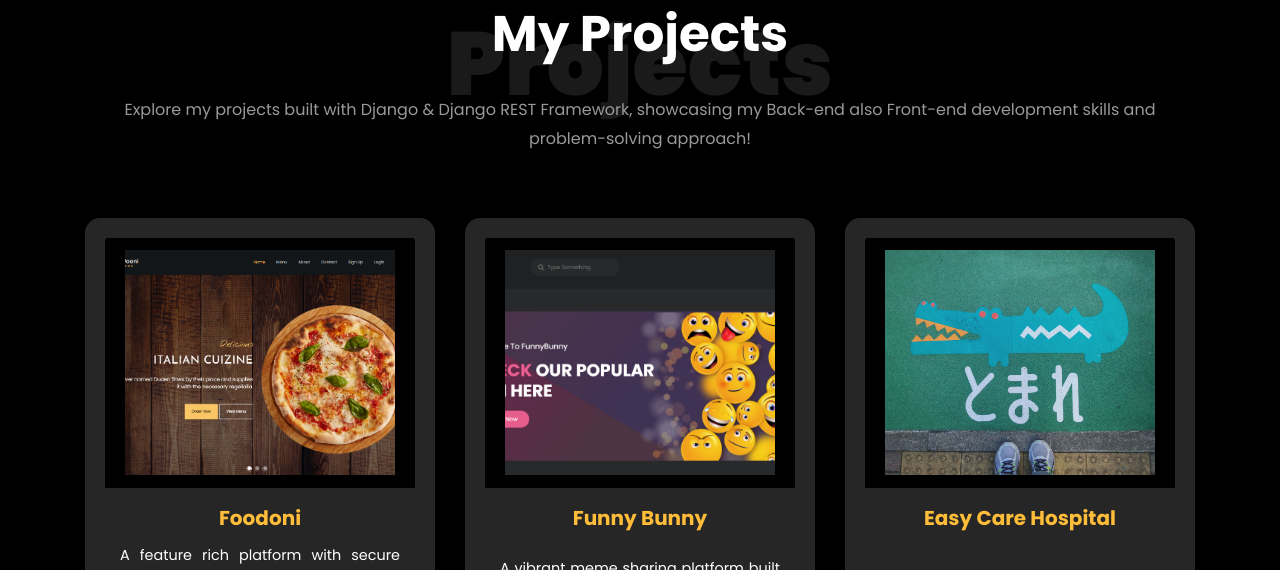
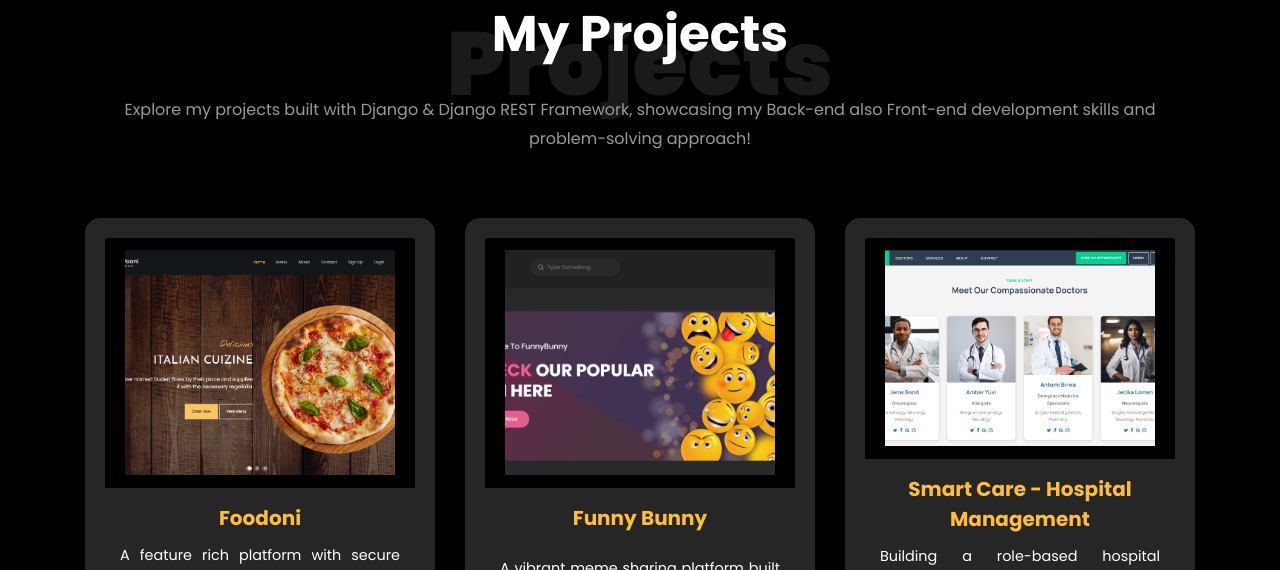
Before and after one commit to saiful-islam-auny/My-Portfolio, a Django app: page / in a window 1280 px wide. Shown: the part 5930-6500 px from the top of the page. Run offline with Django 5.2, Linux system fonts and the light colour scheme; some libraries are stand-ins or nearby versions; some web fonts are replaced.

Commit message:
links are updated

```diff
--- a/templates/index.html
+++ b/templates/index.html
@@ -666,7 +666,7 @@
             <div class="card-header">
               <img src="{% static 'images/funnybunny.png' %}" alt="Project 2" class="project-image" />
               <div class="overlay">
-                <a href="https://funny-bunny-ae8g.onrender.com" target="_blank" class="btn btn-primary">Live Demo</a>
+                <a href="https://funny-bunny-oh05.onrender.com" target="_blank" class="btn btn-primary">Live Demo</a>
                 <a href="https://github.com/saiful-islam-auny/Funny-Bunny" target="_blank"
                   class="btn btn-secondary">GitHub Code</a>
               </div>
@@ -695,19 +695,21 @@
         <div class="col-md-4 mb-4">
           <div class="project-card">
             <div class="card-header">
-              <img src="images/project-1.jpg" alt="Project 3" class="project-image" />
+              <img src="images/hospital.jpg" alt="Project 3" class="project-image" />
               <div class="overlay">
-                <a href="https://livedemo-link.com" target="_blank" class="btn btn-primary">Live Demo</a>
-                <a href="https://github.com/repository-link" target="_blank" class="btn btn-secondary">GitHub Code</a>
+                <a href="https://smartcareweb.netlify.app/" target="_blank" class="btn btn-primary">Live Demo</a>
+                <a href="https://github.com/saiful-islam-auny/smart-care-backend" target="_blank" class="btn btn-secondary">GitHub Code</a>
               </div>
             </div>
             <div class="card-body">
-              <h3 class="project-title" style="color: #ffbd39">Easy Care Hospital</h3>
+              <h3 class="project-title" style="color: #ffbd39">Smart Care - Hospital Management</h3>
               <p class="project-description" style="color: white">
-                This Project is Currently on Working ...
+                Building a role-based hospital management system using Django and DRF. Core features like secure authentication, staff/patient management, and appointment modules are already deployed and functional. Currently expanding features and refining the system for full release.
               </p>
               <p class="project-tech">
               <div class="project-tech">
+                <span class="tech-box">Python</span>
+                <span class="tech-box">Django REST framework</span>
                 <span class="tech-box">HTML</span>
                 <span class="tech-box">CSS</span>
                 <span class="tech-box">JavaScript</span>
```
Also changed, not shown: static/images/hospital.jpg (added), 2 other files.
